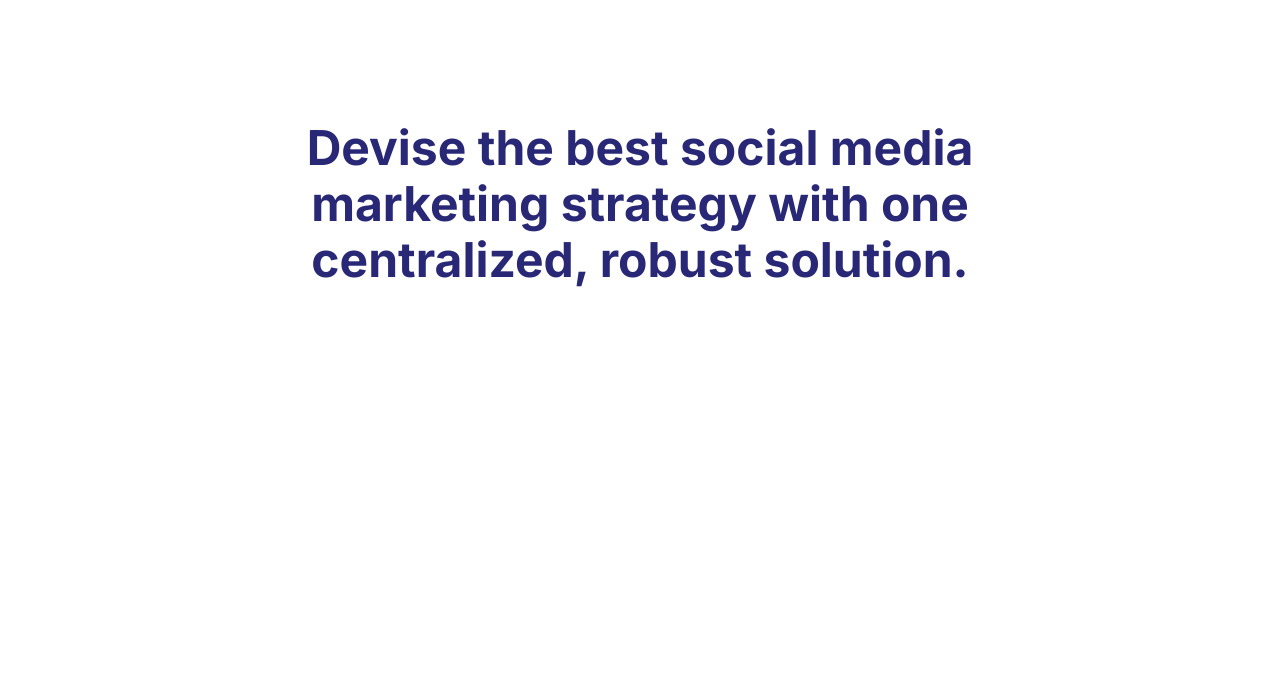
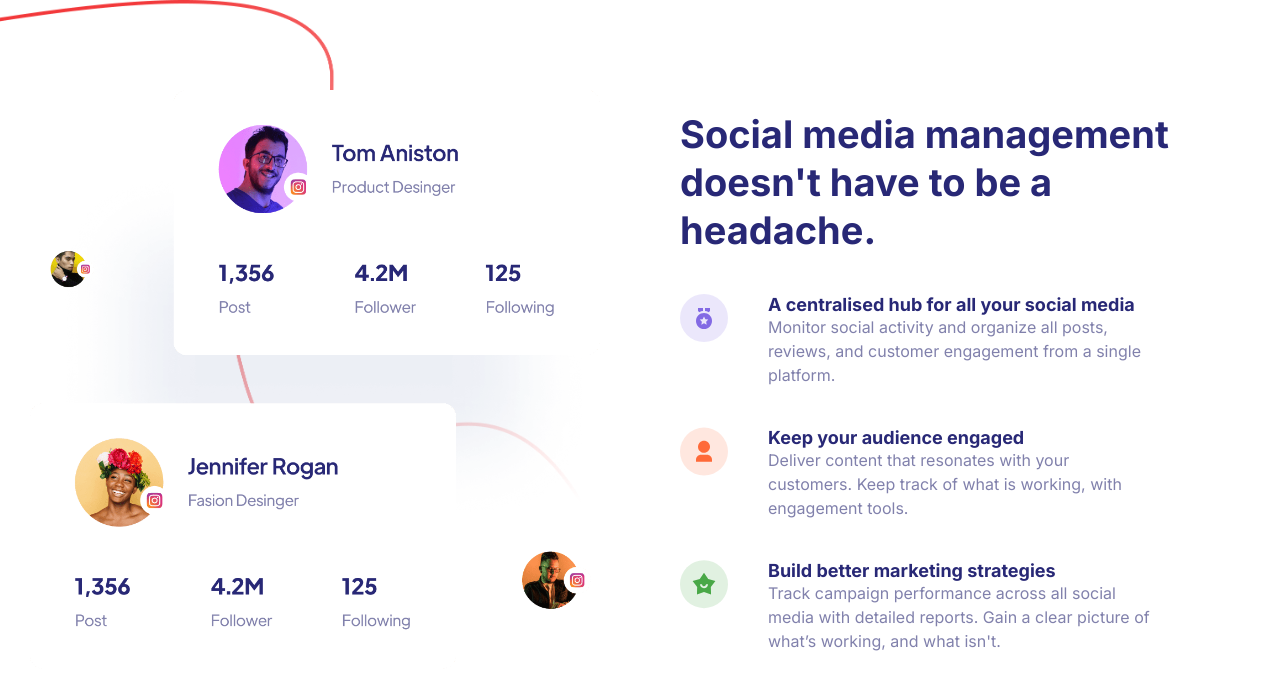
Before and after one commit to RaulAcostaDeveloper/my-web-design-1-template, a Next.js app: page / in a window 1280 px wide. Shown: the top 690 px of the page. Built offline with nearby package versions, Linux system fonts and the light colour scheme.

Commit message:
FixProblemInnerSection1 JSON

```diff
--- a/src/app/page.tsx
+++ b/src/app/page.tsx
@@ -12,7 +12,6 @@ import { Navbar } from "@/styledComponents/navbar/Navbar";
 import { ProblemSection } from "@/styledComponents/problemSection/ProblemSection";
 import { TestimonialSection } from "@/styledComponents/testimonialSection/TestimonialSection";
 import { useEffect } from "react";
-import Splide from '@splidejs/splide';
 import AOS from 'aos';
 import 'aos/dist/aos.css';  // Importa los estilos de AOS
 import '@splidejs/splide/dist/css/splide.min.css';
@@ -56,8 +55,8 @@ export default function Home() {
       {/* <LogoSection/> */}
       {/* <ProblemSection/> */}
       {/* <CauseSection /> */}
-      <FixProblemSection/>
-      {/* <FixProblemInnerSection1/> */}
+      {/* <FixProblemSection/> */}
+      <FixProblemInnerSection1/>
       {/* <FixProblemInnerSection2/> */}
       {/* <TestimonialSection/> */}
       {/* <BenefitsSection/> */}
--- a/src/styledComponents/fixProblemInnerSection1/FixProblemInnerSection1.tsx
+++ b/src/styledComponents/fixProblemInnerSection1/FixProblemInnerSection1.tsx
@@ -1,5 +1,25 @@
 import Image from "next/image"
-
+const contentOfFixProblemInnerSection1 = {
+    title: 'Social media management doesn\'t have to be a headache.',
+    problemInnerImgSrc: '/img/problem-img-left.png',
+    cards: [
+        {
+            title: 'A centralised hub for all your social media',
+            info: 'Monitor social activity and organize all posts, reviews, and customer engagement from a single platform.',
+            srcImage: '/img/problem-r1.svg'
+        },
+        {
+            title: 'Keep your audience engaged',
+            info: 'Deliver content that resonates with your customers. Keep track of what is working, with engagement tools.',
+            srcImage: '/img/problem-r2.svg'
+        },
+        {
+            title: 'Build better marketing strategies',
+            info: 'Track campaign performance across all social media with detailed reports. Gain a clear picture of what’s working, and what isn\'t.',
+            srcImage: '/img/problem-r3.svg'
+        }
+    ]
+}
 export const FixProblemInnerSection1 = () => {
     return (
         <section className="fix-problem-inner-section1" data-aos="fade-up">
@@ -8,46 +28,26 @@ export const FixProblemInnerSection1 = () => {
                     <div className="problem-inner1-left">
                         <div className="problem-inner-img img-cd">
                             <figure>
-                                <Image src="/img/problem-img-left.png" alt="" width={600} height={600} />
+                                <Image src={contentOfFixProblemInnerSection1.problemInnerImgSrc} alt="" width={600} height={600} />
                             </figure>
                         </div>
                     </div>
                     <div className="problem-inner1-right">
-                        <h2>Social media management doesn't have to be a headache.</h2>
+                        <h2>{contentOfFixProblemInnerSection1.title}</h2>
                         <div className="problem-manage-wrap">
+                            {contentOfFixProblemInnerSection1.cards.map(el => (
                                 <article className="problem-manage-card">
                                     <div className="problem-manage-img img-cd">
                                         <figure>
-                                        <Image src="/img/problem-r1.svg" alt="" width={50} height={50} />
+                                            <Image src={el.srcImage} alt="" width={50} height={50} />
                                         </figure>
                                     </div>
                                     <div className="problem-manage-txt">
-                                    <h3>A centralised hub for all your social media</h3>
-                                    <p>Monitor social activity and organize all posts, reviews, and customer engagement from a single platform.</p>
+                                        <h3>{el.title}</h3>
+                                        <p>{el.info}</p>
                                     </div>
                                 </article>
-                            <article className="problem-manage-card">
-                                <div className="problem-manage-img img-cd">
-                                    <figure>
-                                        <Image src="/img/problem-r2.svg" alt="" width={50} height={50} />
-                                    </figure>
-                                </div>
-                                <div className="problem-manage-txt">
-                                    <h3>Keep your audience engaged</h3>
-                                    <p>Deliver content that resonates with your customers. Keep track of what is working, with engagement tools.</p>
-                                </div>
-                            </article>
-                            <article className="problem-manage-card">
-                                <div className="problem-manage-img img-cd">
-                                    <figure>
-                                        <Image src="/img/problem-r3.svg" alt="" width={50} height={50} />
-                                    </figure>
-                                </div>
-                                <div className="problem-manage-txt">
-                                    <h3>Build better marketing strategies</h3>
-                                    <p>Track campaign performance across all social media with detailed reports. Gain a clear picture of what’s working, and what isn't.</p>
-                                </div>
-                            </article>
+                            ))}
                         </div>
                     </div>
                 </div>
```
Also changed, not shown: readme.txt. Lines whose indentation alone changed are shown as unchanged.
